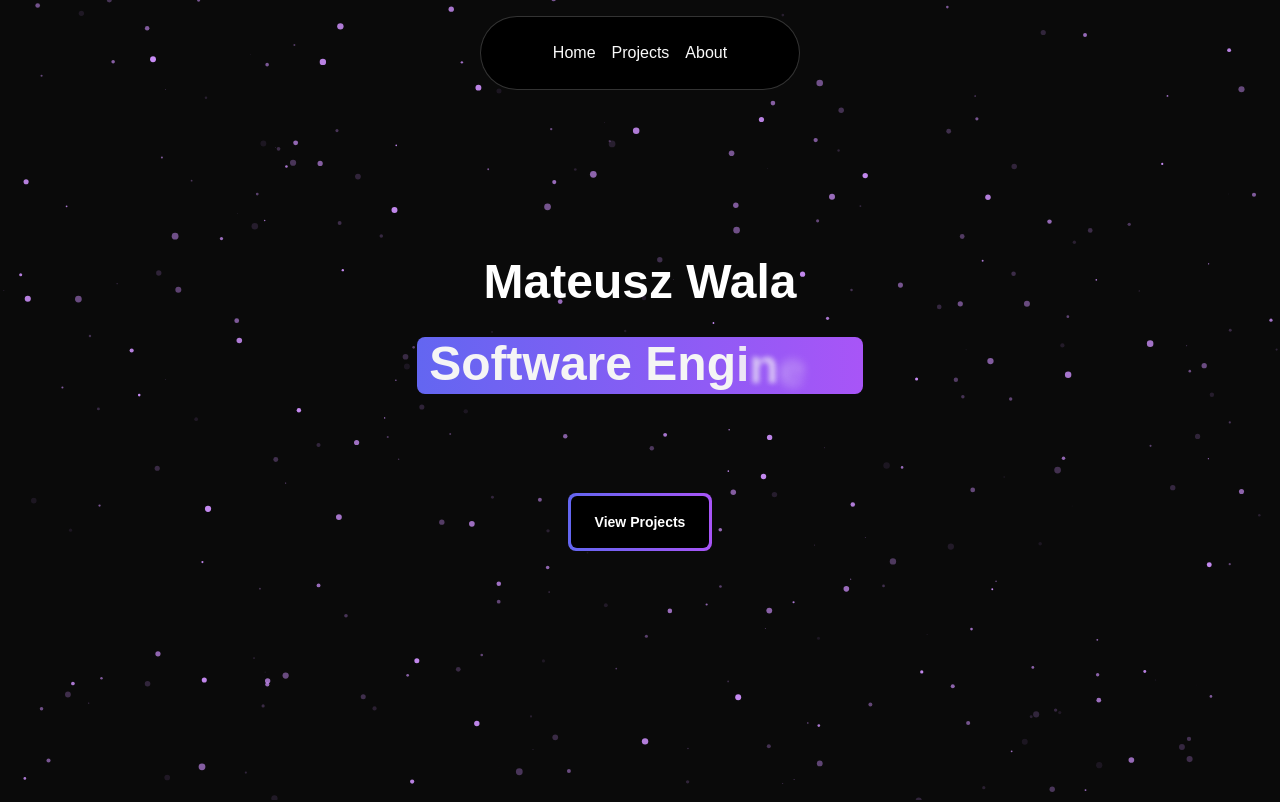
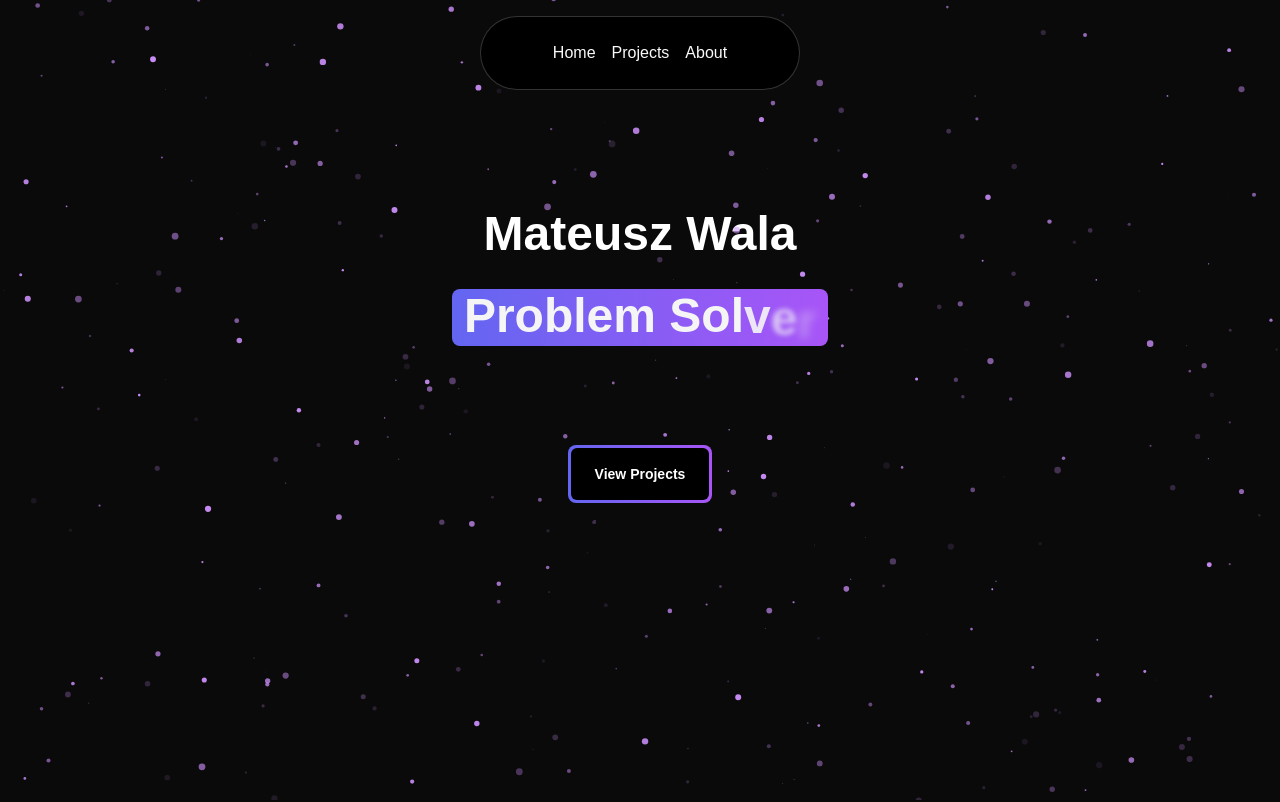
Before and after one commit to Mateusz2734/personal-site, a Next.js app: page / in a window 1280 px wide. Shown: the top 802 px of the page. Built offline with nearby package versions, Linux system fonts and the light colour scheme.

Commit message:
chore: Update layout spacing and word order

```diff
--- a/src/app/layout.tsx
+++ b/src/app/layout.tsx
@@ -33,7 +33,7 @@ export default function RootLayout({
       <body className={`${geistSans.variable} ${geistMono.variable} antialiased dark`}>
         <BackToTopButton />
         <Navbar />
-        <section className="min-h-screen relative w-full flex flex-col items-center justify-center overflow-hidden pt-24">
+        <section className="min-h-screen relative w-full flex flex-col items-center justify-center overflow-hidden py-24">
           {children}
         </section>
         <Footer />
--- a/src/app/page.tsx
+++ b/src/app/page.tsx
@@ -8,7 +8,7 @@ import { Highlight } from "@/components/ui/hero-highlight";
 import { SparklesCore } from "@/components/ui/sparkles";
 
 export default function MainPage() {
-  const words = ["Enthusiast", "Software Engineer", "Problem Solver", "Software Developer", "Critical Thinker", "Programmer"];
+  const words = ["Software Engineer", "Problem Solver", "Software Developer", "Critical Thinker", "Programmer", "Enthusiast"];
 
   return (
     <>
```
